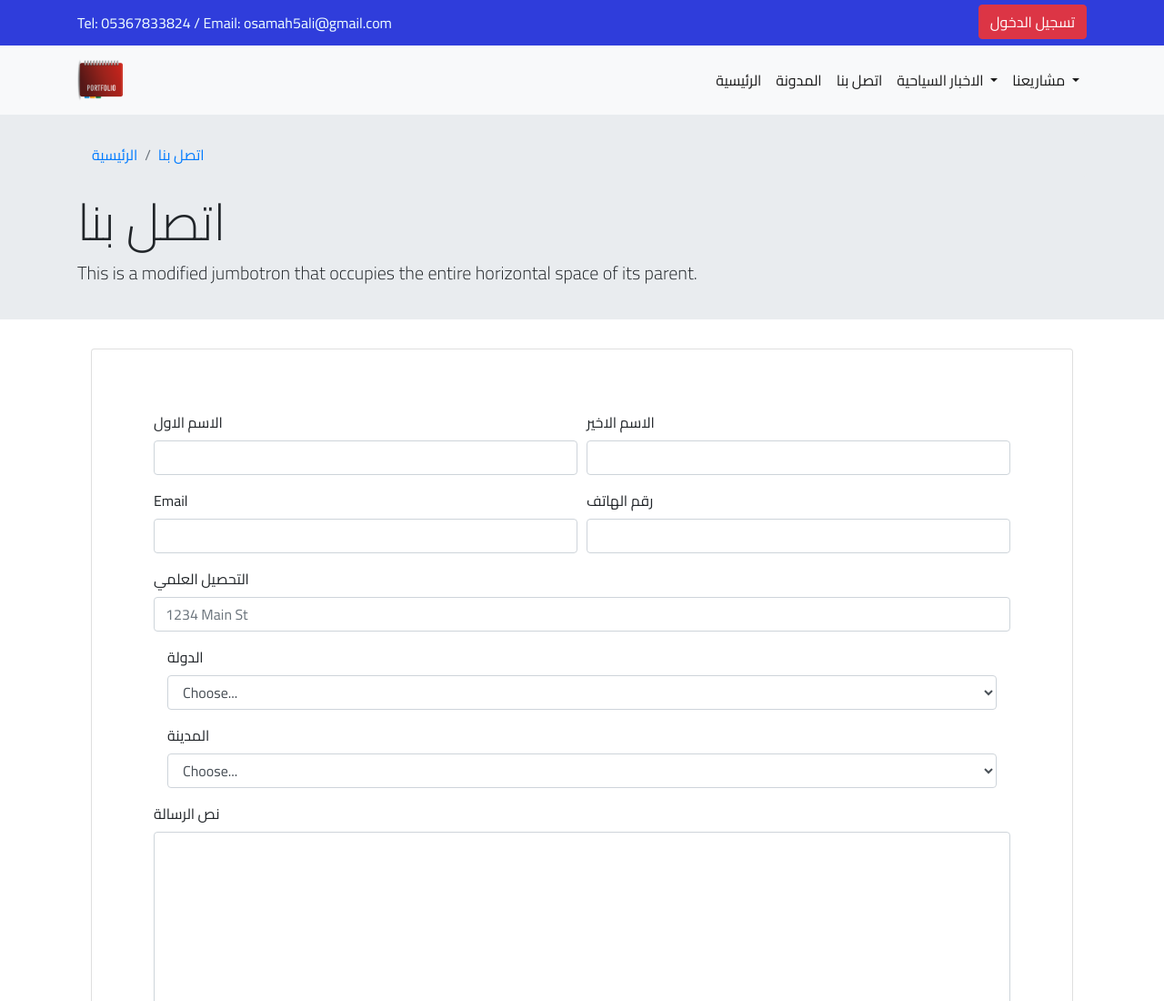
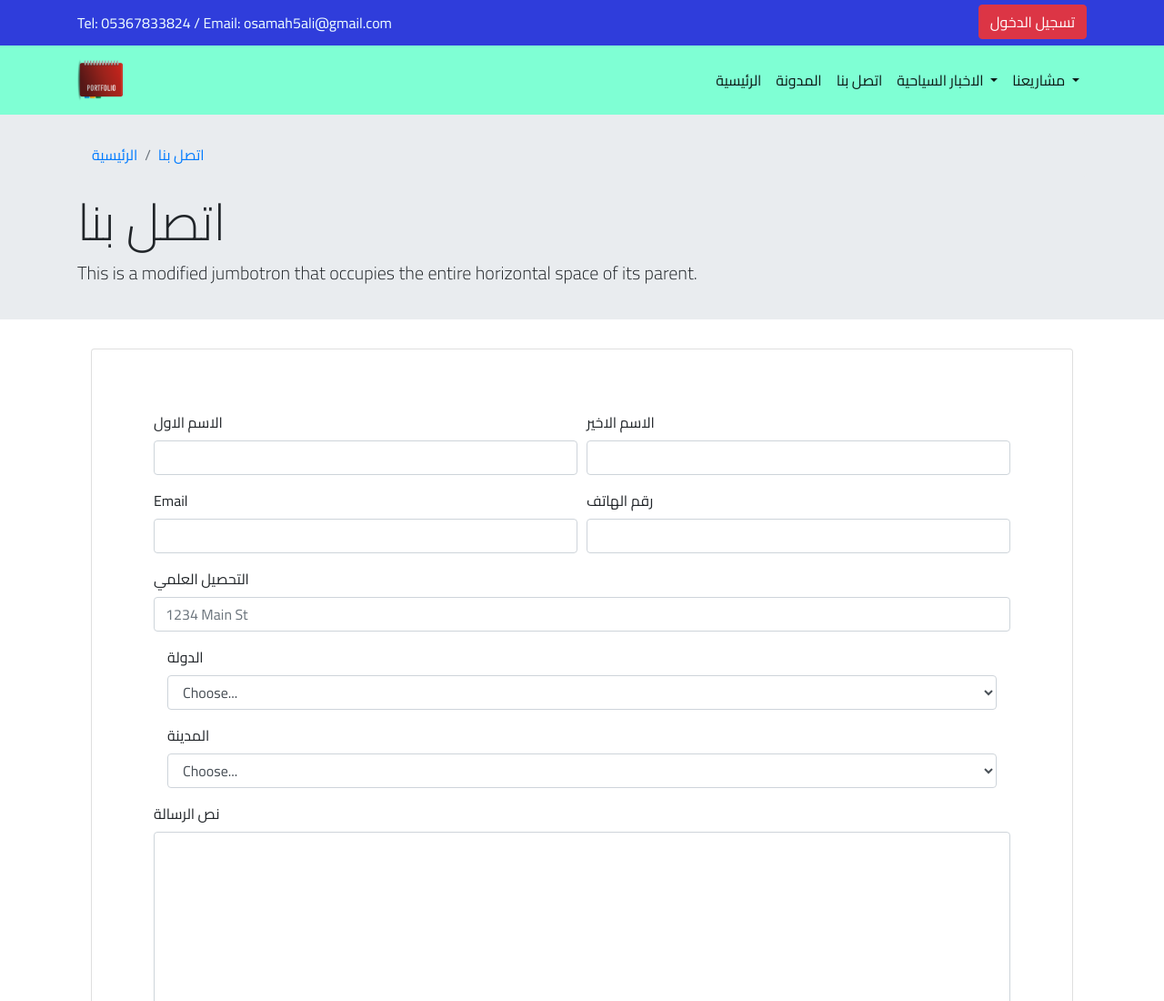
Before and after one commit to Usama4ali/project2, a plain HTML site: page contact_us.html in a window 1280 px wide. Shown: the top 1100 px of the page at 91% size. Drawn offline with nearby package versions, Linux system fonts and the light colour scheme.

Commit message:
Update contact_us.html

```diff
--- a/contact_us.html
+++ b/contact_us.html
@@ -29,7 +29,7 @@
     <!-- End Header -->
 
     <!-- Start Navbar -->
-    <nav class="navbar navbar-expand-lg navbar-light bg-light">
+    <nav class="navbar navbar-expand-lg navbar-light" style="background-color: aquamarine;">
         <div class="container">
             <a class="navbar-brand" href="index.html">
                 <img src="image/portfolio.png" style="width: 50px;">
```
